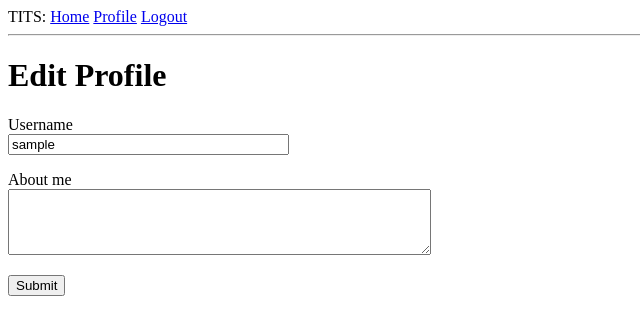
After one commit to mdreisinger/TrackIncrementalTrainingSteps, a Flask app: page /edit_profile in a window 1280 px wide. The commit adds this page. Shown: the top 335 px of the page, without its empty margins (0-640 px from the left). Run offline with Flask 2, Linux system fonts and the light colour scheme; the visitor is signed in with stand-in values (Sample User, id 1); data comes from the database, SQL or seed files in the repository.

Commit message:
chapter 6 complete

```diff
--- a/TrackIncrementalTrainingSteps/forms.py
+++ b/TrackIncrementalTrainingSteps/forms.py
@@ -1,6 +1,6 @@
 from flask_wtf import FlaskForm
-from wtforms import StringField, PasswordField, BooleanField, SubmitField
-from wtforms.validators import ValidationError, DataRequired, Email, EqualTo
+from wtforms import StringField, PasswordField, BooleanField, SubmitField, TextAreaField
+from wtforms.validators import ValidationError, DataRequired, Email, EqualTo, Length
 from TrackIncrementalTrainingSteps.models import User
 
 
@@ -27,3 +27,9 @@ class RegistrationForm(FlaskForm):
         user = User.query.filter_by(email=email.data).first()
         if user is not None:
             raise ValidationError('This Email address already has a TITS account.')
+
+
+class EditProfileForm(FlaskForm):
+    username = StringField('Username', validators=[DataRequired()])
+    about_me = TextAreaField('About me', validators=[Length(min=0, max=140)])
+    submit = SubmitField('Submit')
--- a/TrackIncrementalTrainingSteps/models.py
+++ b/TrackIncrementalTrainingSteps/models.py
@@ -1,4 +1,5 @@
 from datetime import datetime
+from hashlib import md5
 
 from flask_login import UserMixin
 from werkzeug.security import generate_password_hash, check_password_hash
@@ -12,6 +13,8 @@ class User(UserMixin, db.Model):
     email = db.Column(db.String(120), index=True, unique=True)
     password_hash = db.Column(db.String(128))
     workouts = db.relationship("Workout", backref="user", lazy="dynamic")
+    about_me = db.Column(db.String(140))
+    last_seen = db.Column(db.DateTime, default=datetime.utcnow)
 
     def __repr__(self):
         return f"<User {self.username}>"
@@ -22,11 +25,15 @@ class User(UserMixin, db.Model):
     def check_password_hash(self, password):
         return check_password_hash(self.password_hash, password)
 
+    def avatar(self, size):
+        digest = md5(self.email.lower().encode('utf-8')).hexdigest()
+        return f'https://www.gravatar.com/avatar/{digest}?d=identicon&s={size}'
+
 
 class Workout(db.Model):
     id = db.Column(db.Integer, primary_key=True)
     timestamp = db.Column(db.DateTime, index=True, default=datetime.utcnow)
-    rest_period = db.Column(db.Time)
+    rest_period = db.Column(db.DateTime)
     sets = db.relationship("Set", backref="workout", lazy="dynamic")
     user_id = db.Column(db.Integer, db.ForeignKey("user.id"))
 
--- a/TrackIncrementalTrainingSteps/routes.py
+++ b/TrackIncrementalTrainingSteps/routes.py
@@ -1,12 +1,20 @@
+from datetime import datetime
+
 from flask import render_template, flash, redirect, url_for, request
 from flask_login import current_user, login_user, logout_user, login_required
 from werkzeug.urls import url_parse
 
 from TrackIncrementalTrainingSteps import app
 from TrackIncrementalTrainingSteps import db
-from TrackIncrementalTrainingSteps.forms import LoginForm, RegistrationForm
+from TrackIncrementalTrainingSteps.forms import LoginForm, RegistrationForm, EditProfileForm
 from TrackIncrementalTrainingSteps.models import User
 
+
+@app.before_request
+def before_request():
+    if current_user.is_authenticated:
+        current_user.last_seen = datetime.utcnow()
+        db.session.commit()
 
 @app.route('/')
 @app.route('/index')
@@ -59,3 +67,25 @@ def register():
         flash('Congradulations, you are now a registered user!')
         return redirect(url_for('login'))
     return render_template('register.html', title='Register', form=form)
+
+@app.route('/user/<username>')
+@login_required
+def user(username):
+    user = User.query.filter_by(username=username).first_or_404()
+    workouts = user.workouts.all()
+    return render_template('user.html', user=user, workouts=workouts)
+
+@app.route('/edit_profile', methods=['GET', 'POST'])
+@login_required
+def edit_profile():
+    form = EditProfileForm()
+    if form.validate_on_submit():
+        current_user.username = form.username.data
+        current_user.about_me = form.about_me.data
+        db.session.commit()
+        flash('Your changes have been saved.')
+        return redirect(url_for('edit_profile'))
+    elif request.method == 'GET':
+        form.username.data = current_user.username
+        form.about_me.data = current_user.about_me
+    return render_template('edit_profile.html', title='Edit Proflie', form=form)
--- /dev/null
+++ b/TrackIncrementalTrainingSteps/templates/_workout.html
@@ -0,0 +1,6 @@
+    <table>
+        <tr valign="top">
+            <td><img src="{{ user.avatar(32) }}"></td>
+            <td>{{ workout.user.username }} workout: <br><b>{{ workout.timestamp }}</b></td>
+        </tr>
+    </table>
--- a/TrackIncrementalTrainingSteps/templates/base.html
+++ b/TrackIncrementalTrainingSteps/templates/base.html
@@ -14,6 +14,7 @@
             {% if current_user.is_anonymous %}
             <a href="{{ url_for('login') }}">Login</a>
             {% else %}
+            <a href="{{ url_for('user', username=current_user.username) }}">Profile</a>
             <a href="{{ url_for('logout') }}">Logout</a>
             {% endif %}
         </div>
--- /dev/null
+++ b/TrackIncrementalTrainingSteps/templates/edit_profile.html
@@ -0,0 +1,23 @@
+{% extends "base.html" %}
+
+{% block content %}
+    <h1>Edit Profile</h1>
+    <form action="" method="post">
+        {{ form.hidden_tag() }}
+        <p>
+            {{ form.username.label }}<br>
+            {{ form.username(size=32) }}<br>
+            {% for error in form.username.errors %}
+            <span style="color: red;">[{{ error }}]</span>
+            {% endfor %}
+        </p>
+        <p>
+            {{ form.about_me.label }}<br>
+            {{ form.about_me(cols=50, rows=4) }}<br>
+            {% for error in form.about_me.errors %}
+            <span style="color: red;">[{{ error }}]</span>
+            {% endfor %}
+        </p>
+        <p>{{ form.submit() }}</p>
+    </form>
+{% endblock %}
```
Also changed, not shown: TrackIncrementalTrainingSteps/templates/user.html (added, +21 -0 lines), migrations/versions/6f25ee111613_about_me_and_last_seen_added_to_user_.py (added, +30 -0 lines).
